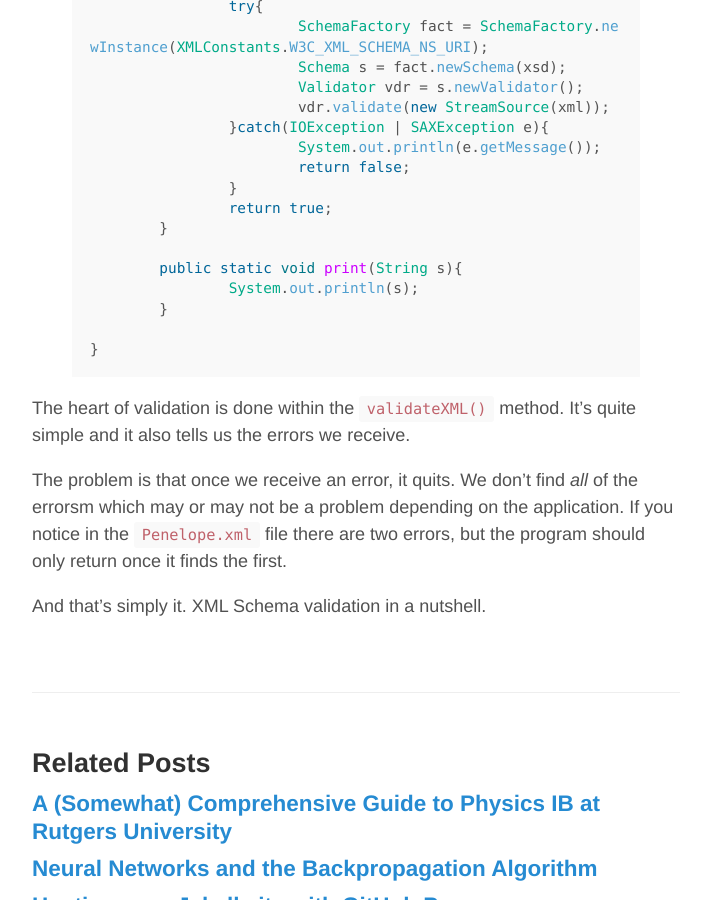
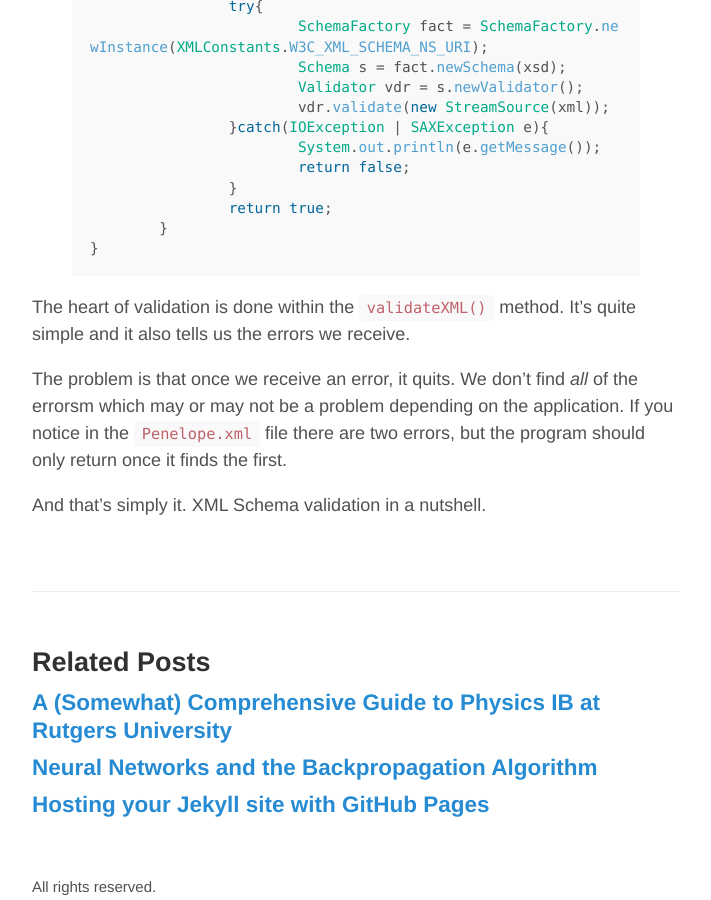
Before and after one commit to ZacBlanco/zacblanco.github.io, a Jekyll site: the page built from _posts/2015-05-18-xml-schemas-validation.md, in a window 1280 px wide and 900 px high, scrolled down 4057 px. Shown: the whole window, without its empty margins (284-995 px from the left). Built offline with Jekyll 4.4.1, drawn with Linux system fonts in a browser that asks for light colours; comment, search, counter and statistics services are not loaded.

Commit message:
Changed print bit with method code

```diff
--- a/_posts/2015-05-18-xml-schemas-validation.md
+++ b/_posts/2015-05-18-xml-schemas-validation.md
@@ -172,11 +172,6 @@ public class validator {
 		}
 		return true;
 	}
-
-	public static void print(String s){
-		System.out.println(s);
-	}
-
 }
 
 {% endhighlight %}
```
Also changed, not shown: 1 other file.
